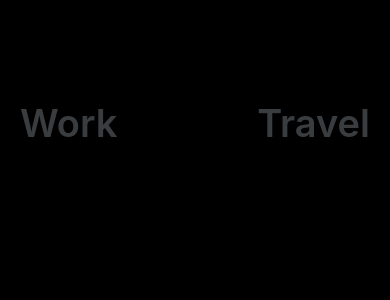
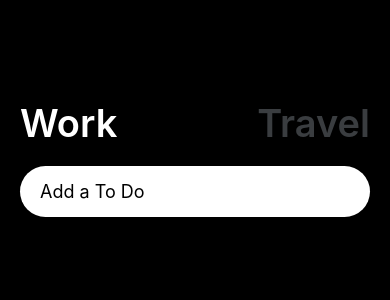
Before and after one commit to chromeheartz/basic-rn-nomad, a React Native app: screen / in a window 390 px wide. Shown: the top 300 px of the page. Built offline with nearby package versions, Linux system fonts and the light colour scheme.

Commit message:
[#3.2] TextInput

```diff
--- a/App.js
+++ b/App.js
@@ -1,28 +1,51 @@
 import { StatusBar } from "expo-status-bar";
 import { theme } from "./colors";
-import React from "react";
+import React, { useState } from "react";
 import {
   View,
   Text,
   StyleSheet,
   TouchableOpacity,
-  TouchableHighlight,
-  TouchableWithoutFeedback,
-  Pressable
+  TextInput,
 } from "react-native";
 
 export default function App() {
+  const [working, setWorking] = useState(true);
+  const travel = () => setWorking(false);
+  const work = () => setWorking(true);
+
+  const [text, setText] = useState("");
+
+  const onChangeText = (payload) => setText(payload)
   return (
     <View style={styles.container}>
       <StatusBar style="white" />
       <View style={styles.header}>
-        <TouchableOpacity>
-          <Text style={styles.btnText}>Work</Text>
+        <TouchableOpacity onPress={work}>
+          <Text
+            style={{ ...styles.btnText, color: working ? "white" : theme.grey }}
+          >
+            Work
+          </Text>
         </TouchableOpacity>
-        <Pressable>
-          <Text style={styles.btnText}>Travel</Text>
-        </Pressable>
+        <TouchableOpacity onPress={travel}>
+          <Text
+            style={{
+              ...styles.btnText,
+              color: !working ? "white" : theme.grey,
+            }}
+          >
+            Travel
+          </Text>
+        </TouchableOpacity>
       </View>
+      <TextInput
+        onChangeText={onChangeText}
+        value={text}
+        returnKeyType="send"
+        placeholder={working ? "Add a To Do" : "Where do you want to go?"}
+        style={styles.input}
+      />
     </View>
   );
 }
@@ -41,6 +64,13 @@ const styles = StyleSheet.create({
   btnText: {
     fontSize: 38,
     fontWeight: "600",
-    color: theme.grey,
+  },
+  input: {
+    backgroundColor: "white",
+    paddingVertical: 15,
+    paddingHorizontal: 20,
+    borderRadius: 30,
+    marginTop: 20,
+    fontSize: 18,
   },
 });
```
Also changed, not shown: keypoint.jsx (+52 -0 lines).
